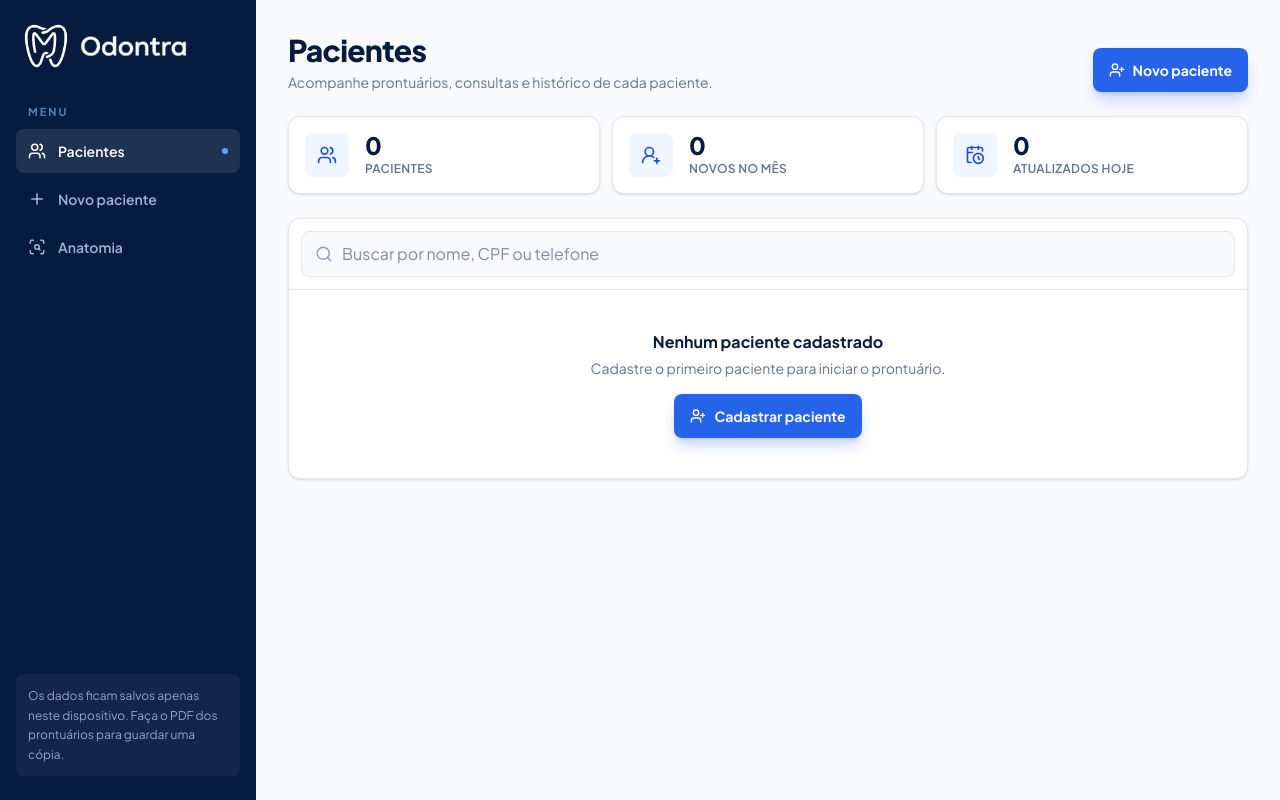
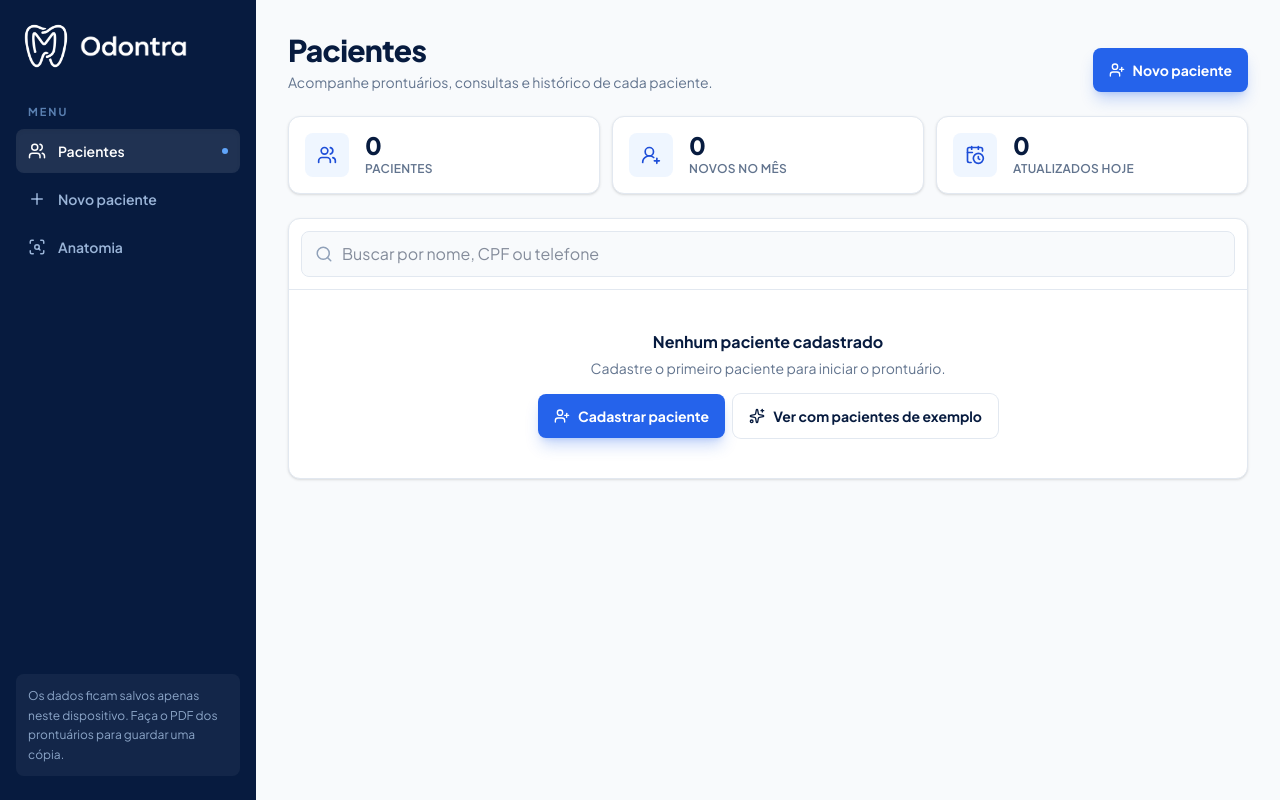
Before and after one commit to dutrathiagodev/Odontra, a Next.js app: page /painel in a window 1280 px wide. Built offline with nearby package versions, Linux system fonts and the light colour scheme.

Commit message:
feat(painel): botao Ver com pacientes de exemplo no estado vazio

```diff
--- a/presentation/panel/patient-list.tsx
+++ b/presentation/panel/patient-list.tsx
@@ -1,6 +1,6 @@
 "use client";
 
-import { CalendarClock, ChevronRight, Search, Trash2, UserPlus, Users, UserRoundPlus } from "lucide-react";
+import { CalendarClock, ChevronRight, Search, Sparkles, Trash2, UserPlus, Users, UserRoundPlus } from "lucide-react";
 import Link from "next/link";
 import { useMemo, useState, type ReactNode } from "react";
 import { formatDate, formatRecordNumber } from "../format";
@@ -22,7 +22,8 @@ function Stat({ icon, label, value }: { icon: ReactNode; label: string; value: n
 }
 
 export function PatientList() {
-  const { patients, remove } = usePatients();
+  const { patients, remove, loadDemo } = usePatients();
+  const [loadingDemo, setLoadingDemo] = useState(false);
   const [query, setQuery] = useState("");
 
   const filtered = useMemo(() => {
@@ -87,9 +88,26 @@ export function PatientList() {
             <p className="font-bold text-navy-900">{patients.length === 0 ? "Nenhum paciente cadastrado" : "Nenhum resultado"}</p>
             <p className="mt-1 text-sm text-slate-500">{patients.length === 0 ? "Cadastre o primeiro paciente para iniciar o prontuário." : "Tente outro nome, CPF ou telefone."}</p>
             {patients.length === 0 && (
-              <Link href="/painel/pacientes/novo" className={`${linkButtonClass()} mt-4`}>
-                <UserPlus className="h-4 w-4" /> Cadastrar paciente
-              </Link>
+              <div className="mt-4 flex flex-col items-center justify-center gap-2 sm:flex-row">
+                <Link href="/painel/pacientes/novo" className={linkButtonClass()}>
+                  <UserPlus className="h-4 w-4" /> Cadastrar paciente
+                </Link>
+                <button
+                  type="button"
+                  disabled={loadingDemo}
+                  onClick={async () => {
+                    setLoadingDemo(true);
+                    try {
+                      await loadDemo();
+                    } finally {
+                      setLoadingDemo(false);
+                    }
+                  }}
+                  className={linkButtonClass("secondary")}
+                >
+                  <Sparkles className="h-4 w-4" /> {loadingDemo ? "Carregando…" : "Ver com pacientes de exemplo"}
+                </button>
+              </div>
             )}
           </div>
         ) : (
```
